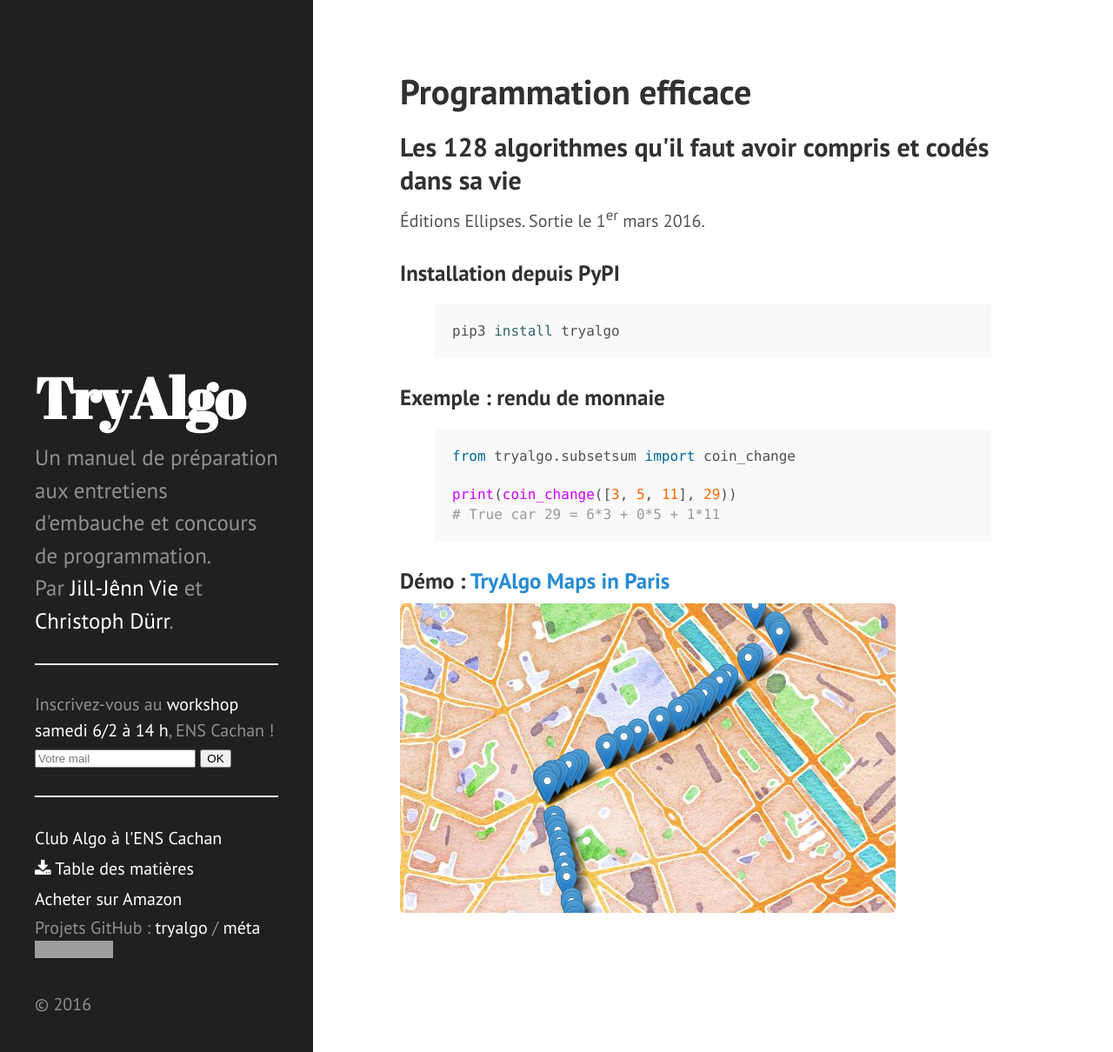
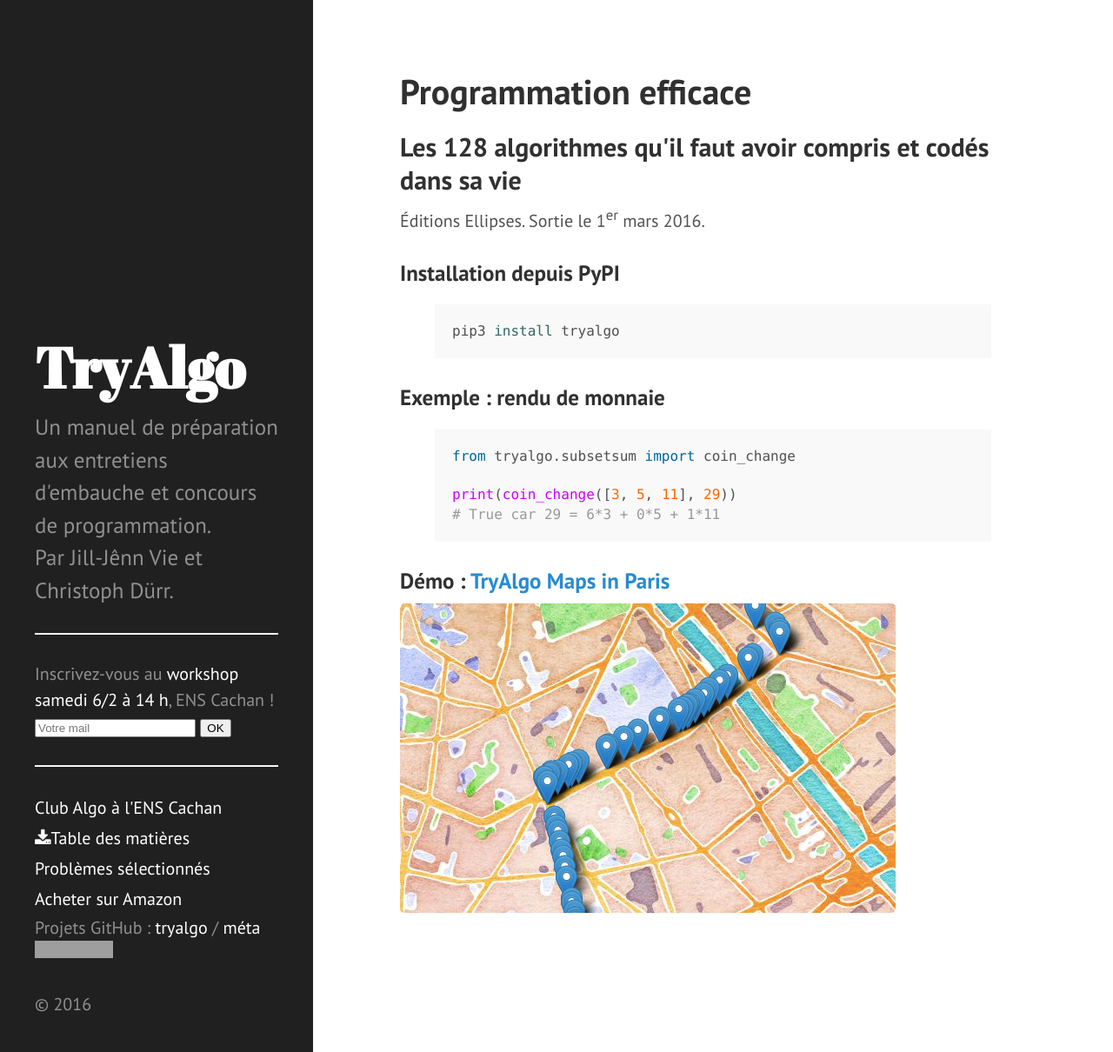
Before and after one commit to jilljenn/tryalgo.org, a Jekyll site: the page built from index.html, in a window 1280 px wide and 1210 px high. Shown: the whole window at 87% size. Built offline with Jekyll 4.4.1, drawn with Linux system fonts in a browser that asks for light colours; nearby versions of some CDN libraries; Markdown is read by kramdown in place of the engine named in the settings; the list of posts is cut into pages by our own code; grey boxes are pictures that could not be loaded.

Commit message:
page de garde

```diff
--- a/_config.yml
+++ b/_config.yml
@@ -9,7 +9,8 @@
 # Setup
 title:            TryAlgo
 tagline:          'Un livre de programmation'
-description:      'Un manuel de préparation aux entretiens d''embauche et concours de programmation.<br />Par <a href=\"http://jill-jenn.net\" target=\"_blank\">Jill-Jênn Vie</a> et <a href=\"http://www-desir.lip6.fr/~durrc/\" target=\"_blank\">Christoph Dürr</a>.'
+description:      'Un manuel de préparation aux entretiens d''embauche et concours de programmation.<br />Par Jill-Jênn Vie et Christoph Dürr.'
+#description:      'Un manuel de préparation aux entretiens d''embauche et concours de programmation.<br />Par <a href=\"http://jill-jenn.net\" target=\"_blank\">Jill-Jênn Vie</a> et <a href=\"http://www-desir.lip6.fr/~durrc/\" target=\"_blank\">Christoph Dürr</a>.'
 metadescription:  "Programmation efficace - Les 128 algorithmes qu'il faut avoir compris et codés dans sa vie. Sortie le 1er mars 2016."
 url:              http://tryalgo.org
 baseurl:          /
--- a/_includes/sidebar.html
+++ b/_includes/sidebar.html
@@ -31,7 +31,10 @@
         {% endif %}
       {% endfor %}
 
-      <a class="sidebar-nav-item" href="toc.pdf"><i class="fa fa-download"></i> Table des matières</a>
+      <a class="sidebar-nav-item" href="/toc.pdf"><i class="fa fa-download"></i>Table des matières</a>
+
+      <a class="sidebar-nav-item" href="/problems/">Problèmes sélectionnés</a>
+
       <a class="sidebar-nav-item" href="http://www.amazon.fr/gp/product/2340010055/ref=as_li_tl?ie=UTF8&camp=1642&creative=19458&creativeASIN=2340010055&linkCode=as2&tag=mangaki-21" target="_blank">Acheter sur Amazon</a>
       Projets GitHub : <a href="{{ site.github.tryalgo }}" target="_blank">tryalgo</a> / <a href="{{ site.github.meta }}" target="_blank">méta</a>
        <iframe src="https://ghbtns.com/github-btn.html?user=jilljenn&repo=tryalgo&type=star&count=true&size=large" frameborder="0" scrolling="0" width="160px" height="30px"></iframe>
```
